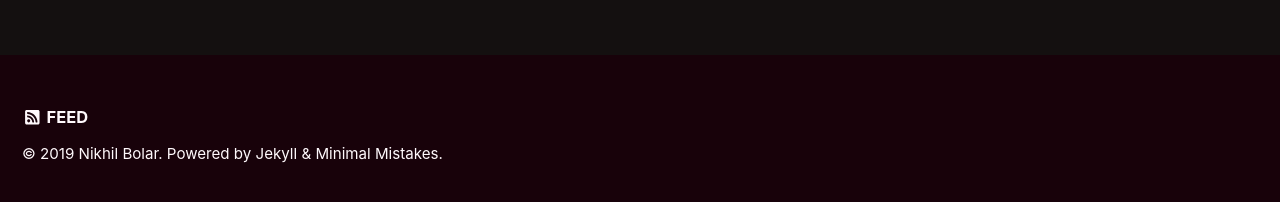
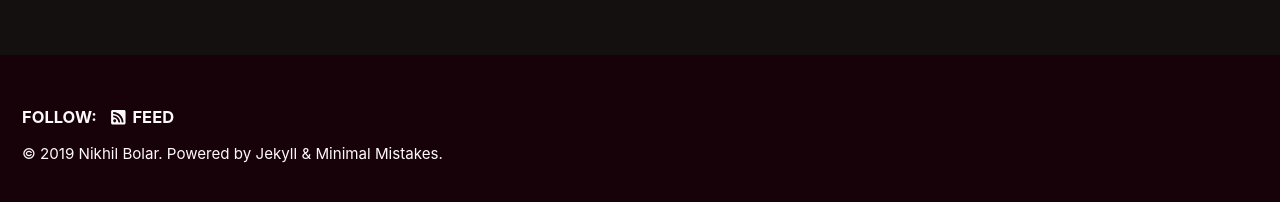
Before and after one commit to nbolar/nbolar.github.io, a Jekyll site: the page built from index.html, in a window 1280 px wide and 900 px high, scrolled down 1411 px. Shown: the part 690-892 px from the top of the window. Built offline with Jekyll 4.4.1, drawn with Linux system fonts in a browser that asks for light colours; cached includes are drawn as plain includes; the list of posts is cut into pages by our own code.

Commit message:
Update ui-text.yml

```diff
--- a/_data/ui-text.yml
+++ b/_data/ui-text.yml
@@ -23,9 +23,9 @@ en: &DEFAULT_EN
   comments_title             : "Comments"
   more_label                 : "Learn more"
   related_label              : "You may also enjoy"
-  # follow_label               : "Follow:"
-  # feed_label                 : "Feed"
-  # powered_by                 : "Powered by"
+  follow_label               : "Follow:"
+  feed_label                 : "Feed"
+  powered_by                 : "Powered by"
   website_label              : "Website"
   email_label                : "Email"
   recent_posts               : "Recent posts"
```
